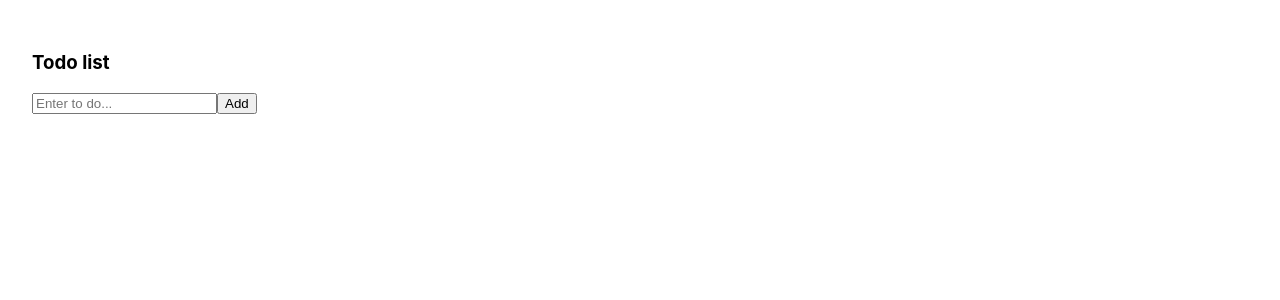
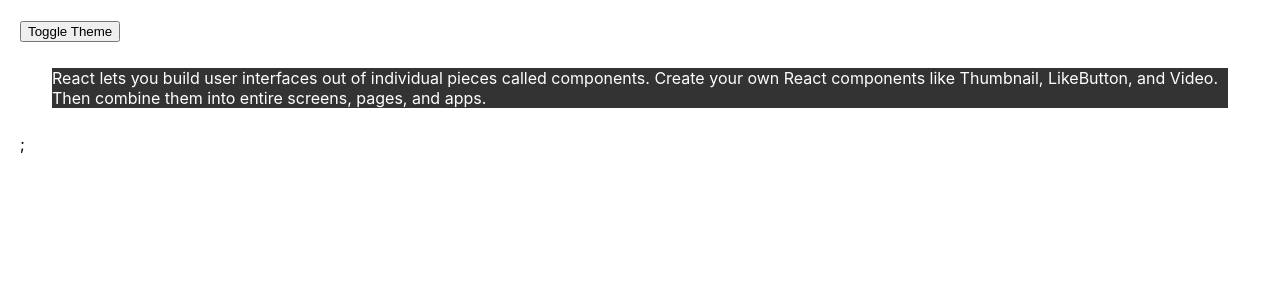
Before and after one commit to Nhantran65/React_add_chore, a React (Create React App) app: page / in a window 1280 px wide. Shown: the top 300 px of the page. Built offline with nearby package versions, Linux system fonts and the light colour scheme.

Commit message:
Add dark/light context by using useContext to overlook the props of intermediate JavaScript Files

```diff
--- a/src/App.css
+++ b/src/App.css
@@ -1,38 +1,8 @@
-.App {
-  text-align: center;
+.dark{
+  color: #fff;
+  background-color: #333;
 }
-
-.App-logo {
-  height: 40vmin;
-  pointer-events: none;
+.light{
+  color: yellow;
+  background-color: #333;
 }
-
-@media (prefers-reduced-motion: no-preference) {
-  .App-logo {
-    animation: App-logo-spin infinite 20s linear;
-  }
-}
-
-.App-header {
-  background-color: #282c34;
-  min-height: 100vh;
-  display: flex;
-  flex-direction: column;
-  align-items: center;
-  justify-content: center;
-  font-size: calc(10px + 2vmin);
-  color: white;
-}
-
-.App-link {
-  color: #61dafb;
-}
-
-@keyframes App-logo-spin {
-  from {
-    transform: rotate(0deg);
-  }
-  to {
-    transform: rotate(360deg);
-  }
-}
--- a/src/App.js
+++ b/src/App.js
@@ -1,8 +1,37 @@
-import TodoApp from './Todo'
+//import TodoApp from './Todo'
+//Context
+// CompA=> CompB=> CompC
+// Theme: Dark/Light
+import Content from './Content'
+import { useState, createContext } from 'react';
+import './App.css'
 
-function App(options) {
+// 1. Create Context
+// 2. Provider
+// 3. Consumer (Provider and Consumer đều là React Component nên đều sử dụng được JSX vào nó)
 
-  return <TodoApp />;
+export const ThemeContext = createContext();
+console.log(ThemeContext)
+
+function App() {
+  const [theme, setTheme] = useState('dark')
+
+  const toggleTheme = ()=> {
+    setTheme(theme=== 'dark' ? 'light' : 'dark');
+  }
+  return (
+    <ThemeContext.Provider value={theme}>
+    <div style={{padding: 20}}>
+      <button
+      onClick={toggleTheme}
+      >
+        Toggle Theme
+      </button>
+      <Content  />;
+    </div>
+    </ThemeContext.Provider>
+    // tất cả children của Provider đều nhận được dữ liệu từ theme qua Props của Provider
+  )
 }
 
 export default App;
--- a/src/Content.js
+++ b/src/Content.js
@@ -1,4 +1,6 @@
 import { useEffect, useState, useLayoutEffect , useRef, memo} from 'react'
+
+import Paragraph from './Paragraph';
 // 1. memo() -> Higher  Order Component (HOC)
 // 2. useCallback()
 
@@ -6,15 +8,12 @@
 // Higher Order Component
 // Props
 
-function Content({onIncrease} ) {
+function Content( ) {
 
 
     return(
       <div style={{padding: '10px 32px'}}>
-       <h1>
-        Hello anh em F8
-       </h1>
-       <button onClick={onIncrease}>Click me!</button>
+      <Paragraph  />
       </div>)
 }
 
--- /dev/null
+++ b/src/Paragraph.js
@@ -0,0 +1,12 @@
+import { useContext } from "react"
+// trong hooks này viết thẳng một thằng Consumer để nhận được dữ liệu rồi
+import { ThemeContext } from "./App"
+function Paragraph(){
+    const theme= useContext(ThemeContext)
+    return(
+        <p className={theme}>
+            React lets you build user interfaces out of individual pieces called components. Create your own React components like Thumbnail, LikeButton, and Video. Then combine them into entire screens, pages, and apps.
+        </p>
+    )
+}
+export default Paragraph
```
